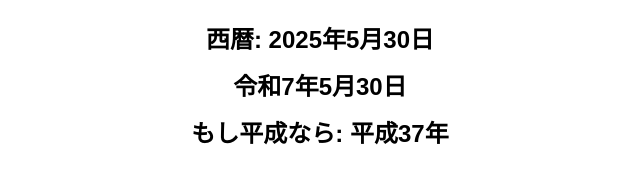
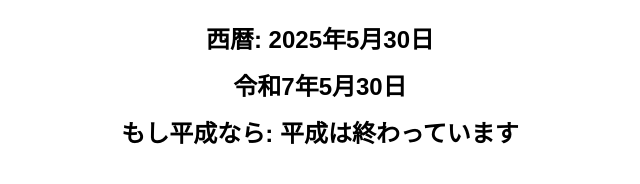
Before and after one commit to Tonasu/date-widget, a plain HTML site: page index.html in a window 1280 px wide. Shown: the whole page, without its empty margins (320-960 px from the left). Drawn offline with Linux system fonts and the light colour scheme.

Commit message:
Update index.html

```diff
--- a/index.html
+++ b/index.html
@@ -34,6 +34,8 @@
 
   let heiseiText = "";
   if (y > 2019 || (y === 2019 && m >= 5)) {
+    heiseiText = "平成は終わっています";
+  } else {
     heiseiText = `平成${y - 1988}年`;
   }
   document.getElementById("heisei").textContent = `もし平成なら: ${heiseiText}`;
```
